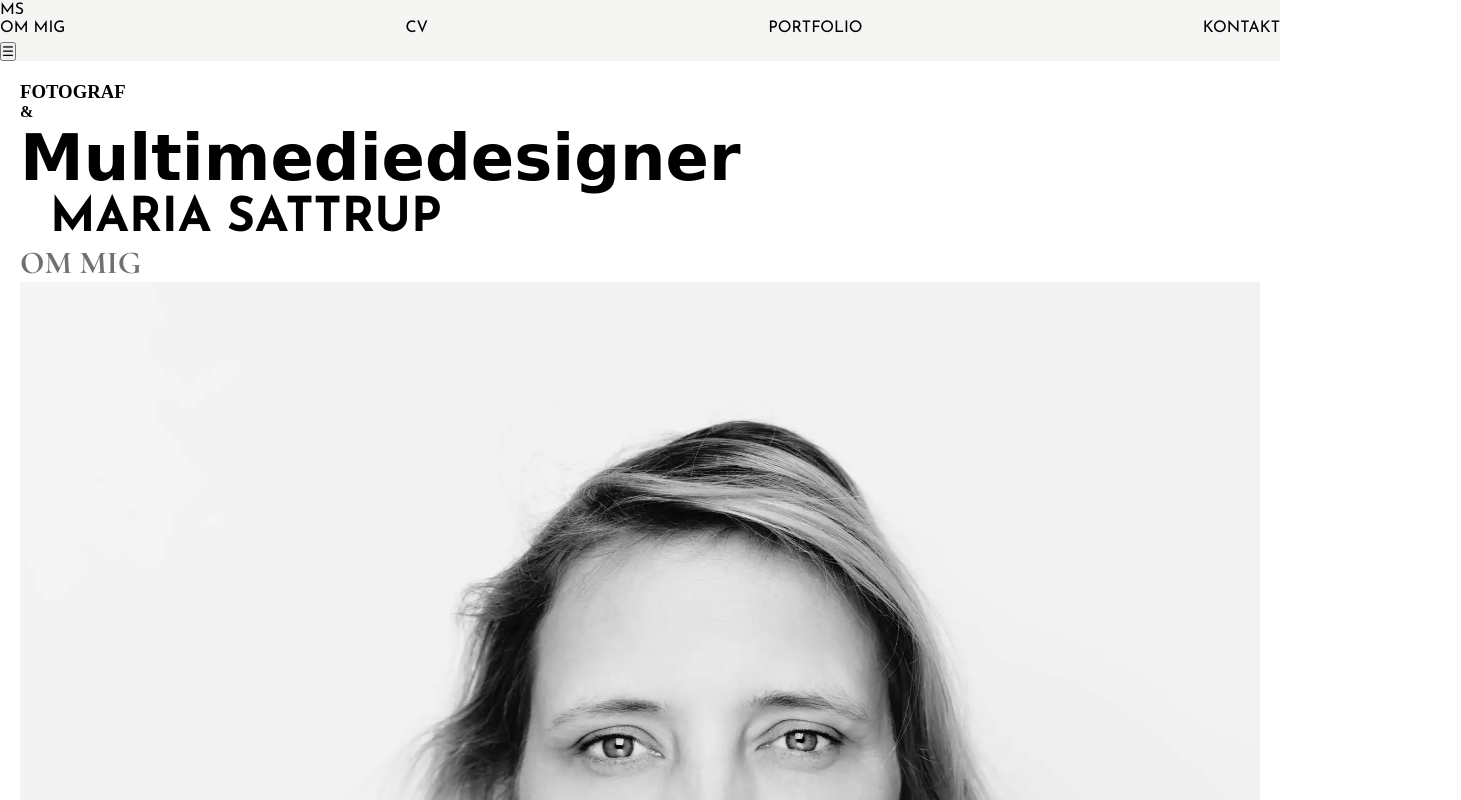
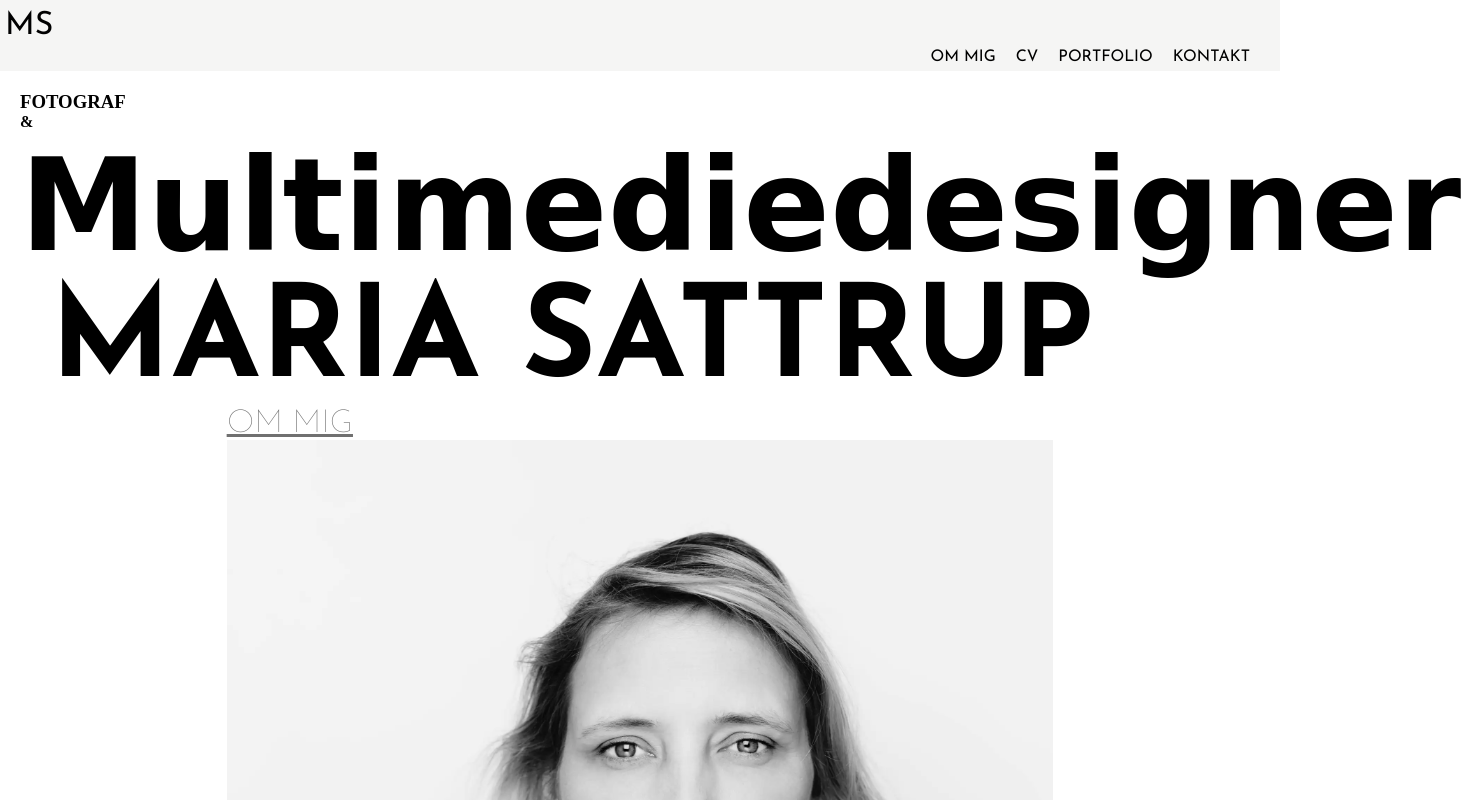
Before and after one commit to mari00cq/portfoliosite, a plain HTML site: page index.html in a window 1280 px wide. Shown: the top 800 px of the page, 1461 px wide, since content can reach past the window. Drawn offline with nearby package versions, Linux system fonts and the light colour scheme; a web font is replaced by a local one.

Commit message:
grids + media start

```diff
--- a/index.html
+++ b/index.html
@@ -41,10 +41,10 @@
         </div>
       </section>
       <section id="second_section">
-        <h2>OM MIG</h2>
         <div class="section_wrapper">
           <div class="col_left"></div>
           <div class="col_center">
+            <h2>OM MIG</h2>
             <div class="col_top">
               <img src="maria_sattrup.webp" alt="Portræt Maria Sattrup" />
             </div>
--- a/style.css
+++ b/style.css
@@ -20,18 +20,26 @@ header {
 
 header nav ul {
   display: flex;
-  justify-content: space-between;
-  gap: 30px;
+  gap: 20px;
   margin: 0;
   padding: 0;
+  /* menu punkter får luft i højre side */
+  padding-inline-end: 30px;
   padding-bottom: 0.4rem;
-  overflow-x: auto;
-  /* justify-content: flex-end; */
 
+  justify-content: flex-end;
   /* fjerner prikker */
   list-style: none;
 }
 
+.logo {
+  font-size: 2rem;
+  padding: 5px;
+}
+/* gør burgermenu usynlig */
+.toggle-btn {
+  display: none;
+}
 /* margin i hele main - dog ikke header og footer */
 
 main {
@@ -39,23 +47,46 @@ main {
 }
 h2 {
   font-size: 2rem;
-  font-family: "Cormorant Garamond", serif;
+  font-family: "Josefin Sans", sans-serif;
+  font-weight: lighter;
   color: #707070;
+  text-decoration: underline;
 }
 
 p {
   font-family: "Josefin Sans", sans-serif;
   font-size: 1rem;
   color: #707070;
+  padding: 20px;
 }
 
 #first_section h1 {
   font-family: "Kolker Brush", cursive;
   font-size: 4rem;
 }
+
 #first_section h2 {
   font-family: "Josefin Sans", sans-serif;
   font-size: 3rem;
   color: black;
   padding-left: 30px;
+  text-decoration: none;
+  font-weight: bold;
 }
+#second_section .section_wrapper {
+  display: grid;
+  grid-template-columns: 1fr 4fr 1fr;
+}
+#third_section .section_wrapper {
+  display: grid;
+  grid-template-columns: 1fr auto 1fr;
+}
+
+@media (min-width: 600px) {
+  #first_section h1 {
+    font-size: 8rem;
+  }
+  #first_section h2 {
+    font-size: 8rem;
+  }
+}
```
